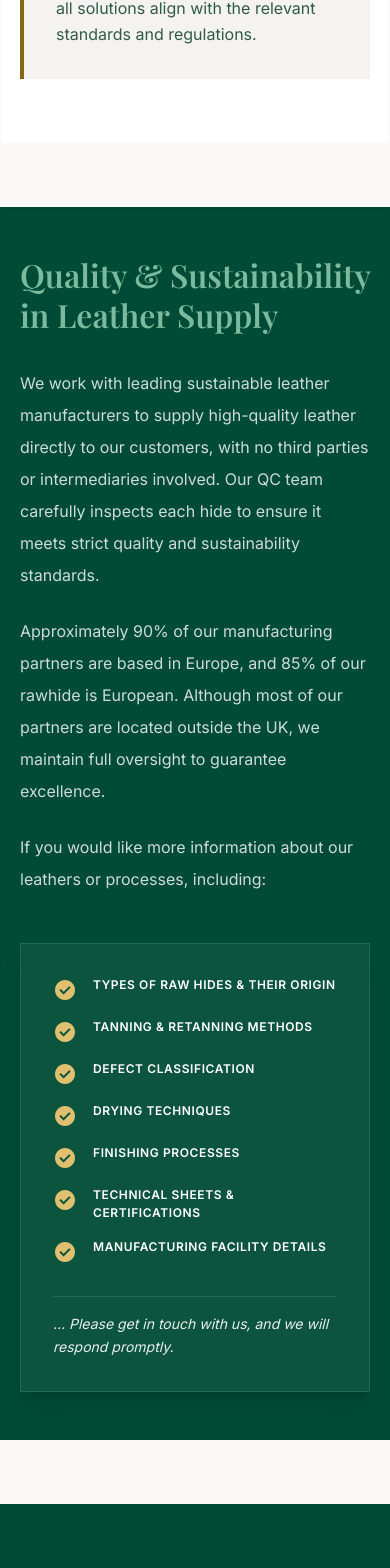
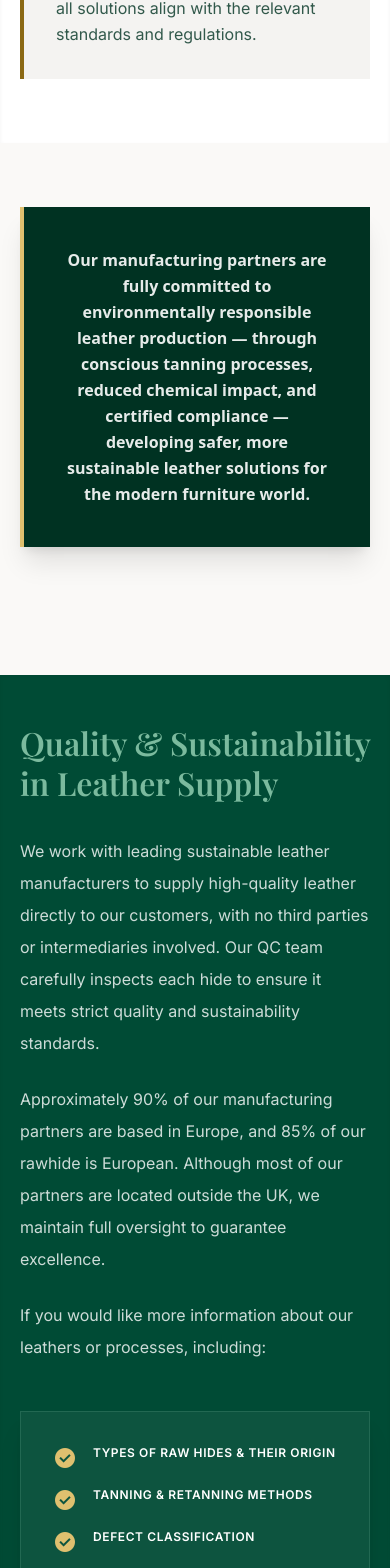
Before and after one commit to tawsif0/vivosa, a React (Vite) app in the folder client/: page /contract-furniture in a window 390 px wide. Shown: the part 6490-8058 px from the top of the page. Built offline with nearby package versions, Linux system fonts and the light colour scheme; no server answers.

Commit message:
feat: add Commitment to Sustainability section and enhance contact prompt in ContractFurniture and LeatherFootwear pages for improved user engagement

```diff
--- a/client/src/pages/ContractFurniture.jsx
+++ b/client/src/pages/ContractFurniture.jsx
@@ -462,6 +462,21 @@ export default function ContractFurniture() {
           </div>
         </section>
 
+        {/* Commitment to Sustainability Section */}
+        <section className="bg-surface py-16 md:py-20 lg:py-24 px-margin-mobile md:px-margin-desktop">
+          <div className="max-w-container-max mx-auto">
+            <div className="bg-primary text-on-primary p-10 md:p-16 border-l-4 border-light-gold shadow-xl text-center md:text-left">
+              <p className="font-headline-sm md:font-headline-md text-headline-sm md:text-headline-md font-bold leading-relaxed text-white/90">
+                Our manufacturing partners are fully committed to environmentally
+                responsible leather production — through conscious tanning
+                processes, reduced chemical impact, and certified compliance —
+                developing safer, more sustainable leather solutions for the
+                modern furniture world.
+              </p>
+            </div>
+          </div>
+        </section>
+
         {/* Quality & Sustainability Section */}
         <section className="bg-surface py-16 md:py-20 lg:py-24">
           <div className="bg-primary-container text-on-primary shadow-inner">
@@ -500,6 +515,7 @@ export default function ContractFurniture() {
                     "Finishing processes",
                     "Technical sheets & certifications",
                     "Manufacturing facility details",
+                    "And more",
                   ].map((item) => (
                     <li key={item} className="flex items-start gap-4">
                       <span
@@ -517,10 +533,19 @@ export default function ContractFurniture() {
                     </li>
                   ))}
                 </ul>
-                <div className="pt-4 border-t border-white/10">
-                  <p className="font-body-md text-white/90 italic leading-relaxed text-[14px]">
-                    … Please get in touch with us, and we will respond promptly.
-                  </p>
+                <div className="pt-6 border-t border-white/10">
+                  <div className="flex items-start gap-3">
+                    <span className="material-symbols-outlined text-light-gold shrink-0 mt-0.5" style={{ fontVariationSettings: "'FILL' 1", color: "#dfc06f" }}>
+                      forward_to_inbox
+                    </span>
+                    <p className="font-body-md font-bold text-white/90 leading-relaxed text-[15px]">
+                      Please{" "}
+                      <a href="/contact" className="text-light-gold underline decoration-light-gold/40 hover:decoration-light-gold transition-all duration-300">
+                        get in touch
+                      </a>{" "}
+                      with us, and we will respond promptly.
+                    </p>
+                  </div>
                 </div>
               </div>
             </div>
--- a/client/src/pages/LeatherFootwear.jsx
+++ b/client/src/pages/LeatherFootwear.jsx
@@ -164,7 +164,7 @@ export default function LeatherFootwear() {
         <section className="flex flex-col md:flex-row min-h-[calc(100vh-80px)] md:min-h-[calc(100vh-88px)] overflow-hidden">
           {/* Left: Imagery Slider */}
           <div
-            className="w-full md:w-[45%] relative bg-secondary-container p-12 md:p-24 flex flex-col items-center justify-center min-h-[500px] cursor-grab active:cursor-grabbing select-none"
+            className="w-full md:w-[45%] relative  p-12 md:p-24 flex flex-col items-center justify-center min-h-[500px] cursor-grab active:cursor-grabbing select-none"
             onMouseDown={(e) => handleHeroDragStart(e.clientX)}
             onMouseUp={(e) => handleHeroDragEnd(e.clientX)}
             onMouseLeave={(e) => {
@@ -240,10 +240,7 @@ export default function LeatherFootwear() {
           </div>
           {/* Right: Content */}
           <div className="w-full md:w-[55%] bg-primary flex flex-col justify-center px-8 md:px-24 py-16 text-on-primary">
-            <span className="font-label-caps text-label-caps text-accent-gold tracking-[0.3em] mb-6">
-              AUTHENTIC LEATHER
-            </span>
-            <h1 className="font-display text-[56px] md:text-display-lg leading-tight mb-8 text-white">
+            <h1 className="font-display text-[36px] md:text-[52px] leading-tight mb-8 text-white">
               Authentic Leather
               <br />
               for Footwear
@@ -270,7 +267,7 @@ export default function LeatherFootwear() {
               Continuous Heritage
             </span>
             <h2 className="font-display text-headline-xl text-primary">
-              Luxury Footwear Showcase
+              Leather meets elegance, showcased on luxury footwear.
             </h2>
           </div>
 
@@ -583,6 +580,7 @@ export default function LeatherFootwear() {
                     "Finishing processes",
                     "Technical sheets & certifications",
                     "Manufacturing facility details",
+                    "And more",
                   ].map((item) => (
                     <li key={item} className="flex items-start gap-4">
                       <span
@@ -600,10 +598,19 @@ export default function LeatherFootwear() {
                     </li>
                   ))}
                 </ul>
-                <div className="pt-4 border-t border-white/10">
-                  <p className="font-body-md text-white/90 italic leading-relaxed text-[14px]">
-                    … Please get in touch with us, and we will respond promptly.
-                  </p>
+                <div className="pt-6 border-t border-white/10">
+                  <div className="flex items-start gap-3">
+                    <span className="material-symbols-outlined text-light-gold shrink-0 mt-0.5" style={{ fontVariationSettings: "'FILL' 1", color: "#dfc06f" }}>
+                      forward_to_inbox
+                    </span>
+                    <p className="font-body-md font-bold text-white/90 leading-relaxed text-[15px]">
+                      Please{" "}
+                      <a href="/contact" className="text-light-gold underline decoration-light-gold/40 hover:decoration-light-gold transition-all duration-300">
+                        get in touch
+                      </a>{" "}
+                      with us, and we will respond promptly.
+                    </p>
+                  </div>
                 </div>
               </div>
             </div>
```
